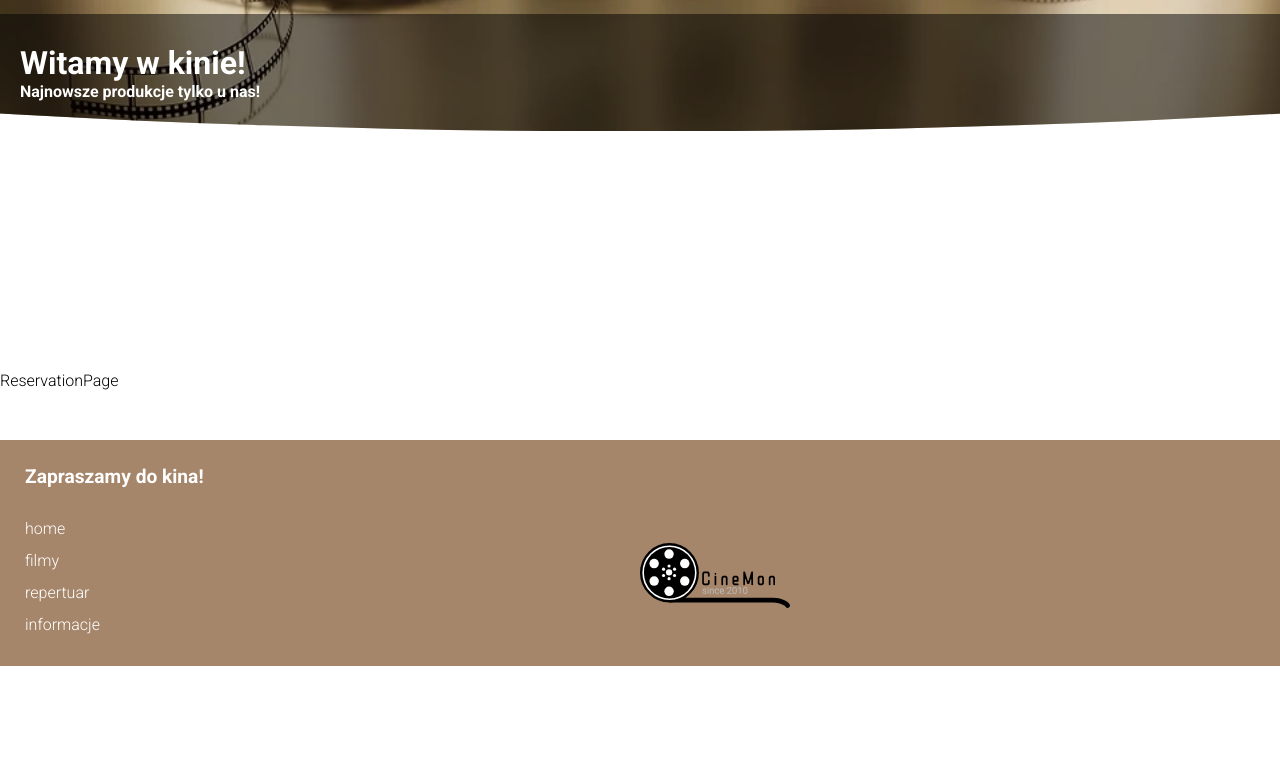
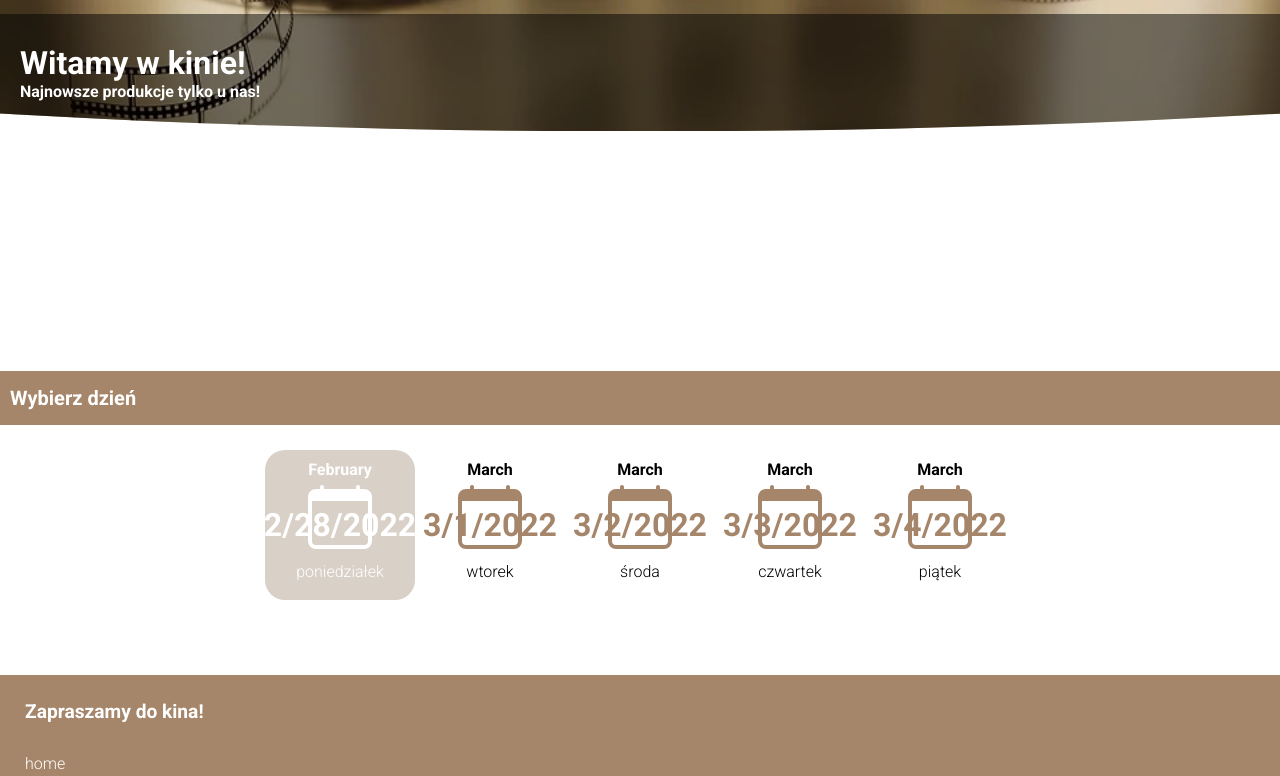
Before and after one commit to juujisai/cinema-site, a React (Create React App) app: page /rep in a window 1280 px wide. Shown: the part 517-1293 px from the top of the page. Before the commit the page ends 1183 px from the top, so only its background shows below. Built offline with nearby package versions, Linux system fonts and the light colour scheme; no server answers.

Commit message:
add calendar

```diff
--- a/src/page/ReservationPage.js
+++ b/src/page/ReservationPage.js
@@ -1,9 +1,62 @@
 import React from 'react';
+import { BsCalendar } from 'react-icons/bs'
+
+const ReservationPage = () => {
+  const [pickedDate, setPickedDate] = React.useState()
+  let today = React.useRef()
+  let showPlayDays = React.useRef([])
+  let noOfDaysToShow = React.useRef(5)
 
 
-const ReservationPage = () => {
+  const dateToPlay = showPlayDays.current.map((item, id) => (
+    <div className='reservation-single-day' key={id}
+      onClick={() => setPickedDate(item.day)}
+      style={item.day === pickedDate ? { backgroundColor: 'var(--lightBrown)' } : { backgroundColor: 'white' }}
+    >
+      <span className="reservation-single-day-name reservation-single-day__span"
+        style={item.day === pickedDate ? { color: 'white' } : { color: 'black' }}
+      >{item.dayName}</span>
+      <span className="reservation-single-day-day reservation-single-day__span"
+        style={item.day === pickedDate ? { color: 'white' } : { color: 'var(--mainBrown)' }}
+      >{item.day.split('.')[0]}</span>
+      <span className="reservation-single-day-month reservation-single-day__span"
+        style={item.day === pickedDate ? { color: 'white' } : { color: 'black' }}
+      >{item.month}</span>
+      <span className="reservation-single-day-icon reservation-single-day__span"
+        style={item.day === pickedDate ? { color: 'white' } : { color: 'var(--mainBrown)' }}
+      ><BsCalendar /></span>
+    </div>
+  ))
+
+  React.useEffect(() => {
+    today.current = new Date()
+
+    for (let i = 0; i < noOfDaysToShow.current; i++) {
+      let date = new Date()
+      let nextDay = new Date(date)
+      nextDay.setDate(nextDay.getDate() + i)
+      showPlayDays.current = [...showPlayDays.current, { day: nextDay.toLocaleDateString(), dayName: nextDay.toLocaleDateString('pl-PL', { weekday: 'long' }), month: nextDay.toLocaleString('default', { month: 'long' }) }]
+    }
+
+    setPickedDate(today.current.toLocaleDateString())
+
+    // console.log(today.current, showPlayDays.current)
+
+  }, [])
+
   return (
-    <div>ReservationPage</div>
+    <div className="reservation-page">
+      <div className="reservation-page-play-days">
+        <h1 className="movie-preview-cont__h1">Wybierz dzień</h1>
+        <div className="reservation-days"
+        // style={{ width: `${noOfDaysToShow.current * 100}%` }}
+        >
+          {dateToPlay}
+        </div>
+      </div>
+
+
+    </div>
   );
 }
 
--- a/src/style/App.css
+++ b/src/style/App.css
@@ -498,3 +498,64 @@ div.movie-yt {
   /* width: 70%; */
   text-align: center;
 }
+
+
+/* reservation page */
+
+.reservation-days {
+  margin: 25px 10%;
+  display: flex;
+  flex-wrap: wrap;
+  align-items: space-between;
+  justify-content: center;
+  overflow-x: scroll;
+}
+
+
+.reservation-single-day {
+  /* margin-right: 15px; */
+  position: relative;
+  /* flex-basis: 200px; */
+  width: 50%;
+  max-width: 150px;
+  /* max-width: 200px; */
+  /* min-height: 150px; */
+  height: 150px;
+  transition: .3s;
+  border-radius: 20px;
+}
+
+.reservation-single-day__span {
+  position: absolute;
+  transform: translate(-50%, -50%);
+  transition: .3s;
+}
+
+.reservation-single-day-icon {
+  left: 50%;
+  top: 50%;
+  font-size: 4em;
+  color: var(--mainBrown)
+}
+
+.reservation-single-day-day {
+  left: 50%;
+  top: 50%;
+  font-size: 2em;
+  font-weight: bold;
+  color: var(--mainBrown)
+}
+
+.reservation-single-day-month {
+  left: 50%;
+  top: 0%;
+  transform: translate(-50%, 50%);
+  font-weight: bold;
+}
+
+.reservation-single-day-name {
+  left: 50%;
+  bottom: 0%;
+  transform: translate(-50%, -100%);
+
+}
```
